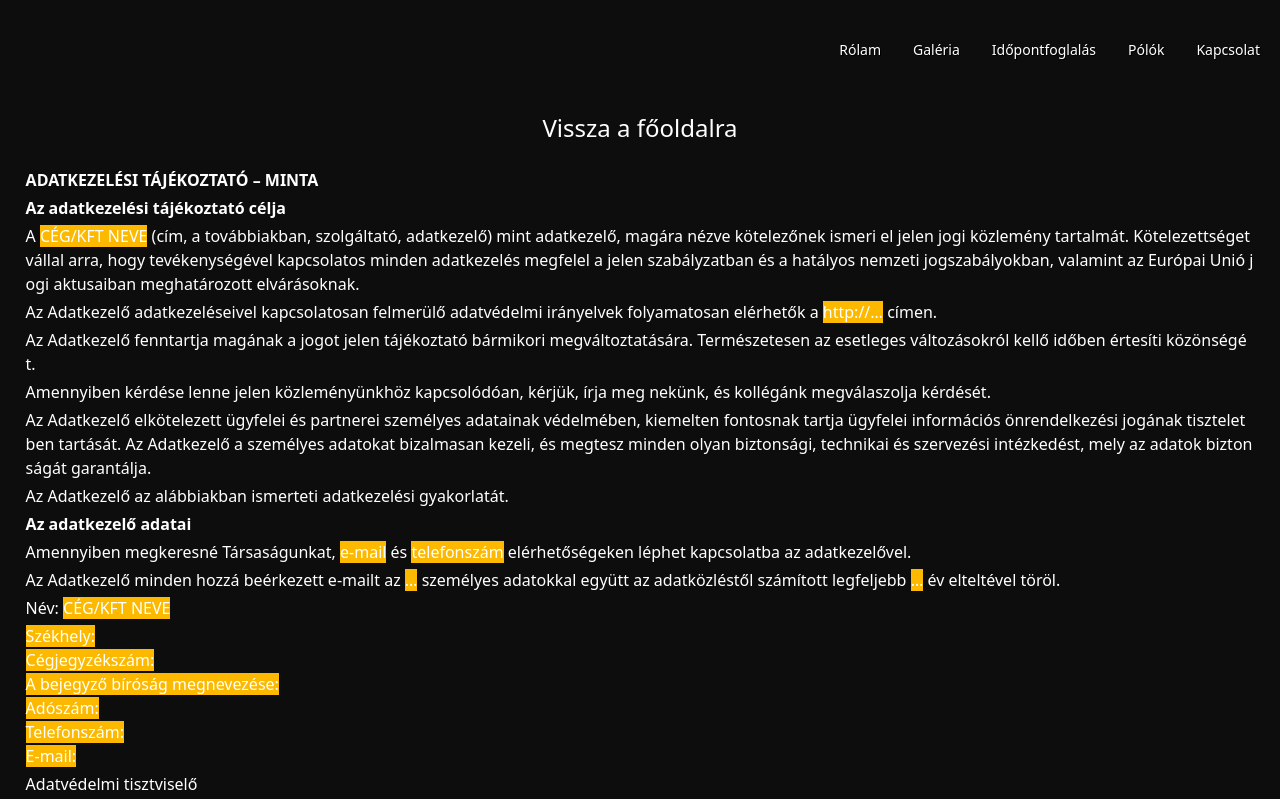
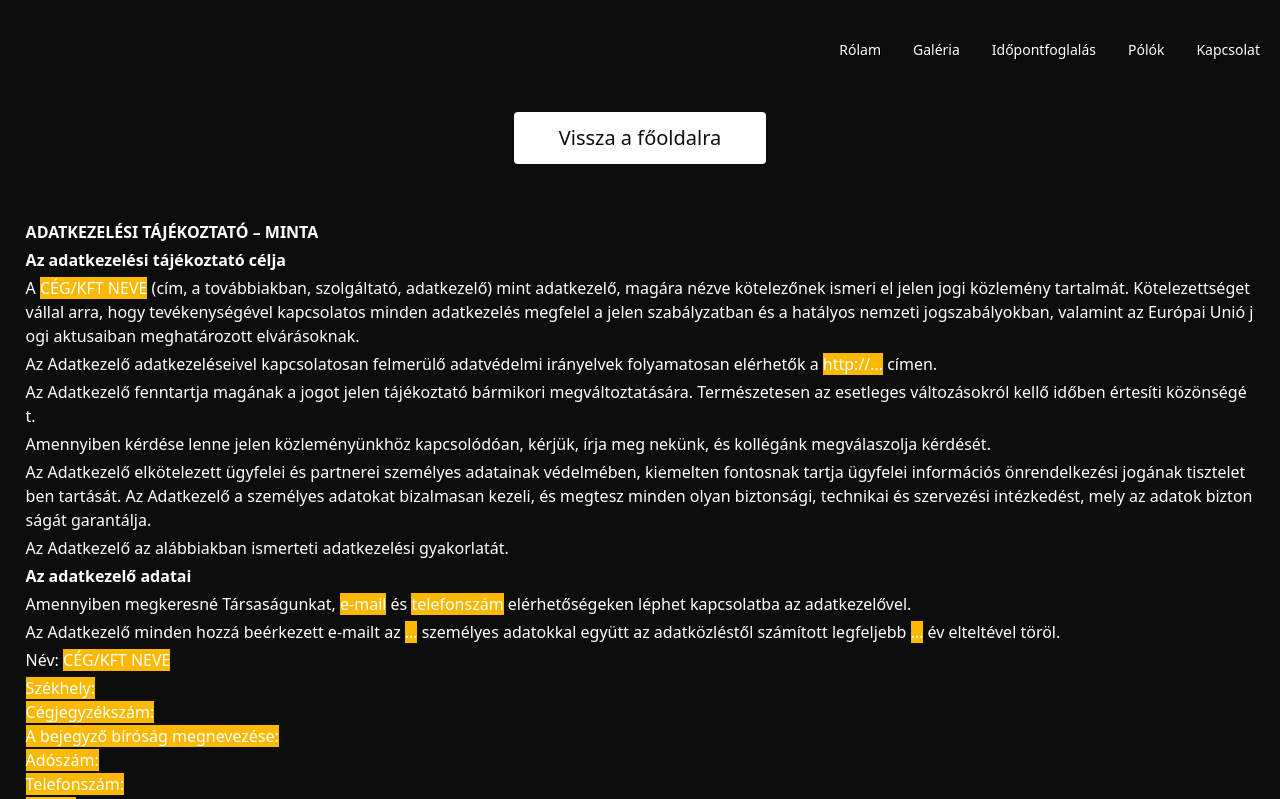
Before and after one commit to vertesip/ArnoldTattoo, a Nuxt app in the folder src/: page /adatvedelem in a window 1280 px wide. Shown: the top 799 px of the page. Built offline with nearby package versions, Linux system fonts and the light colour scheme; what vue-calendly, vue-js-modal would draw is missing.

Commit message:
Did small fixes with buttons

```diff
--- a/src/components/GallerySection.vue
+++ b/src/components/GallerySection.vue
@@ -123,7 +123,7 @@
                   v-for="(image, index) in images"
                   :key="index"
                 >
-                  <div class="flex flex-shrink-0 relative w-full sm:w-auto cursor-pointer">
+                  <div class="flex flex-shrink-0 relative w-full sm:w-auto cursor-pointer overflow-hidden">
                     <img
                       src="photo.webp"
                       class="object-cover object-center w-full z-10"
@@ -156,9 +156,9 @@
       </div>
     </div>
       <nuxt-link :to="{ path: '/galleria' }" style="border-bottom: none">
-      <p class="flex justify-center text-white text-2xl more-pics">
+      <button class="btn btn-blue flex justify-center text-white text-2xl more-pics">
         Kattints ide a többi képért
-      </p>
+      </button>
     </nuxt-link>
   </section>
 </template>
@@ -326,6 +326,10 @@ section {
   max-width: 340px;
   max-height: 360px;
   object-fit: cover;
+  transition: 0.4s;
+}
+.slick-slide:hover .instagram-pic{
+  transform: scale(1.2);
 }
 @media (min-width: 0px) and (max-width: 339px) {
   .slider {
@@ -392,7 +396,7 @@ section {
 
 @media only screen and (max-width: 649px) {
   .more-pics{
-        margin-bottom: 60px;
+        margin-bottom: 60px !important;
   }
 }
 .slider2 {
@@ -458,4 +462,21 @@ section {
     transform: rotate(360deg);
   }
 }
+
+  .btn {
+      @apply font-bold py-2 px-4 rounded;
+    }
+  .btn-blue {
+    background-color: white;
+    color: #0d0d0d;
+    margin: 0 auto;
+    transition: 0.4s;
+    font-weight: 500;
+    padding: 10px 45px;
+    font-weight: 400;
+    font-size: 20px;
+  }
+  .btn-blue:hover {
+   background-color: #c3c3bf;
+  }
 </style>
--- a/src/components/NavBar.vue
+++ b/src/components/NavBar.vue
@@ -82,7 +82,7 @@
       active border-b-2 pb-1
       -->
       <div class="hidden md:block">
-        <ul class="flex space-x-8 text-sm font-sans text-white">
+        <ul class="flex space-x-8 text-sm font-sans text-white nav-links">
           <li>
             <nuxt-link :to="{ path: '/', hash: '#about-me' }">Rólam</nuxt-link>
           </li>
@@ -377,4 +377,14 @@ aside > ul {
   padding-bottom: 0.25rem;
   border-bottom-color: #aa923b;
 } */
+.nav-links li a{
+ transition: 0.2s;
+ border-bottom-color: #aa923b;
+}
+
+.nav-links li a:hover{
+  border-bottom-width: 2px;
+  padding-bottom: 0.25rem;
+  border-bottom-color: #aa923b;
+}
 </style>
--- a/src/components/ShirtsSection.vue
+++ b/src/components/ShirtsSection.vue
@@ -5,7 +5,31 @@
     <div
       class="flex max-w-7xl mx-auto p-4 flex-wrap justify-around my-20 gap-3"
     >
-      <img class="max-w-md w-full shadow-md" src="shirt2.webp" />
+       <div class="flex flex-shrink-0 relative sm:w-auto overflow-hidden shirt-wrapper">
+                    <img
+                      src="photo.webp"
+                      class="object-cover object-center w-full z-10 max-w-md w-full shadow-md photo"
+                    />
+                    <img
+                      class="
+                        instagram-pic
+                        object-cover object-center
+                        w-full
+                        z-0
+                        absolute
+                      "
+                      src="shirt2.webp"
+                    />
+                    <div
+                      class="
+                        bg-gray-800 bg-opacity-30
+                        absolute
+                        w-full
+                        h-full
+                        p-6
+                      "
+                    ></div>
+                  </div>
       <p class="text-white flex items-center">
         Arnold tattoo pólók már elérhetők a szalonban.
       </p>
@@ -36,4 +60,31 @@ p {
     gap: 50px;
   }
 }
+
+@media (min-width: 501px) and (max-width: 640px) {
+
+  .photo{
+    margin: 0 auto;
+  }
+  .instagram-pic{
+    height: 100%;
+    width: 100%;
+    margin: 0 auto;
+  }
+}
+@media (min-width: 200px) and (max-width: 500px) {
+
+  .photo{
+    margin: 0 auto;
+  }
+  .instagram-pic{
+    height: 100%;
+    width: 100%;
+    margin: 0 auto;
+  }
+
+  .shirt-wrapper{
+    width: 100%;
+  }
+}
 </style>
--- a/src/pages/adatvedelem/index.vue
+++ b/src/pages/adatvedelem/index.vue
@@ -4,10 +4,10 @@
     <div class="h-28" />
     <nuxt-link
       :to="{ path: '/' }"
-      style="border-bottom: none"
-      class="h-14 flex justify-center"
     >
-      <p class="flex justify-center text-white text-2xl">Vissza a főoldalra</p>
+     <button class="flex btn btn-blue justify-center text-white text-2xl">
+        Vissza a főoldalra
+      </button>
     </nuxt-link>
     <section>
       <div class="flex flex-wrap justify-center break-all">
@@ -967,4 +967,22 @@ main {
   margin-left: max(20vw, 12px);
   margin-right: max(20vw, 12px);
 }
+
+ .btn {
+      @apply font-bold py-2 px-4 rounded;
+    }
+  .btn-blue {
+    background-color: white;
+    color: #0d0d0d;
+    margin: 0 auto;
+    transition: 0.4s;
+    font-weight: 500;
+    padding: 10px 45px;
+    margin-bottom: 3.5rem;
+    font-weight: 400;
+    font-size: 20px;
+  }
+  .btn-blue:hover {
+   background-color: #c3c3bf;
+  }
 </style>
--- a/src/pages/galleria/index.vue
+++ b/src/pages/galleria/index.vue
@@ -15,12 +15,12 @@
     </modal>
     <img class="mx-auto mt-20 g-header" src="gallery.webp" alt="Gallery header" />
     <nuxt-link :to="{ path: '/' }" style="border-bottom: none">
-      <p class="flex justify-center mt-28 mb-14 text-white text-2xl">
+      <button class="flex btn btn-blue justify-center text-white text-2xl">
         Vissza a főoldalra
-      </p>
+      </button>
     </nuxt-link>
     <div
-      class="flex flex-wrap justify-center"
+      class="flex flex-wrap justify-center max-w-7xl m-auto"
       v-if="this.images.length > 3"
       v-bind="settings"
     >
@@ -30,7 +30,7 @@
         v-for="(image, index) in images"
         :key="index"
       >
-        <div class="flex flex-shrink-0 relative w-full sm:w-auto">
+        <div class="flex flex-shrink-0 relative w-full sm:w-auto overflow-hidden">
           <img
             src="photo.webp"
             class="object-cover object-center w-full z-10 cursor-pointer"
@@ -161,6 +161,11 @@ body {
   max-width: 340px;
   max-height: 360px;
   object-fit: cover;
+  transition: 0.4s;
+}
+
+.image-wrapper:hover .instagram-pic{
+  transform: scale(1.2);
 }
 
 @media (min-width: 0px) and (max-width: 420px) {
@@ -176,4 +181,24 @@ body {
   max-height: 150px;
   width: 100%;
 }
+
+
+  .btn {
+      @apply font-bold py-2 px-4 rounded;
+    }
+  .btn-blue {
+    background-color: white;
+    color: #0d0d0d;
+    margin: 0 auto;
+    transition: 0.4s;
+    font-weight: 500;
+    padding: 10px 45px;
+    margin-bottom: 3.5rem;
+    margin-top: 7rem;
+    font-weight: 400;
+    font-size: 20px;
+  }
+  .btn-blue:hover {
+   background-color: #c3c3bf;
+  }
 </style>
```
